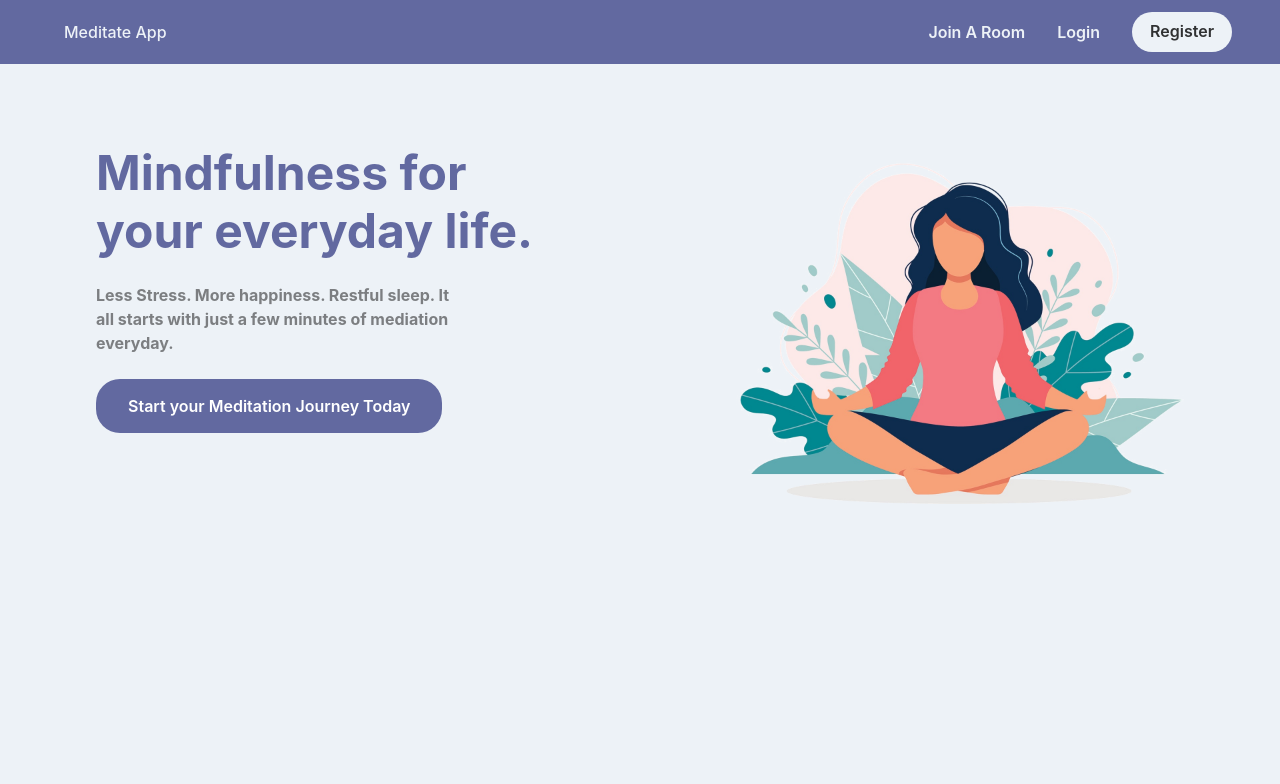
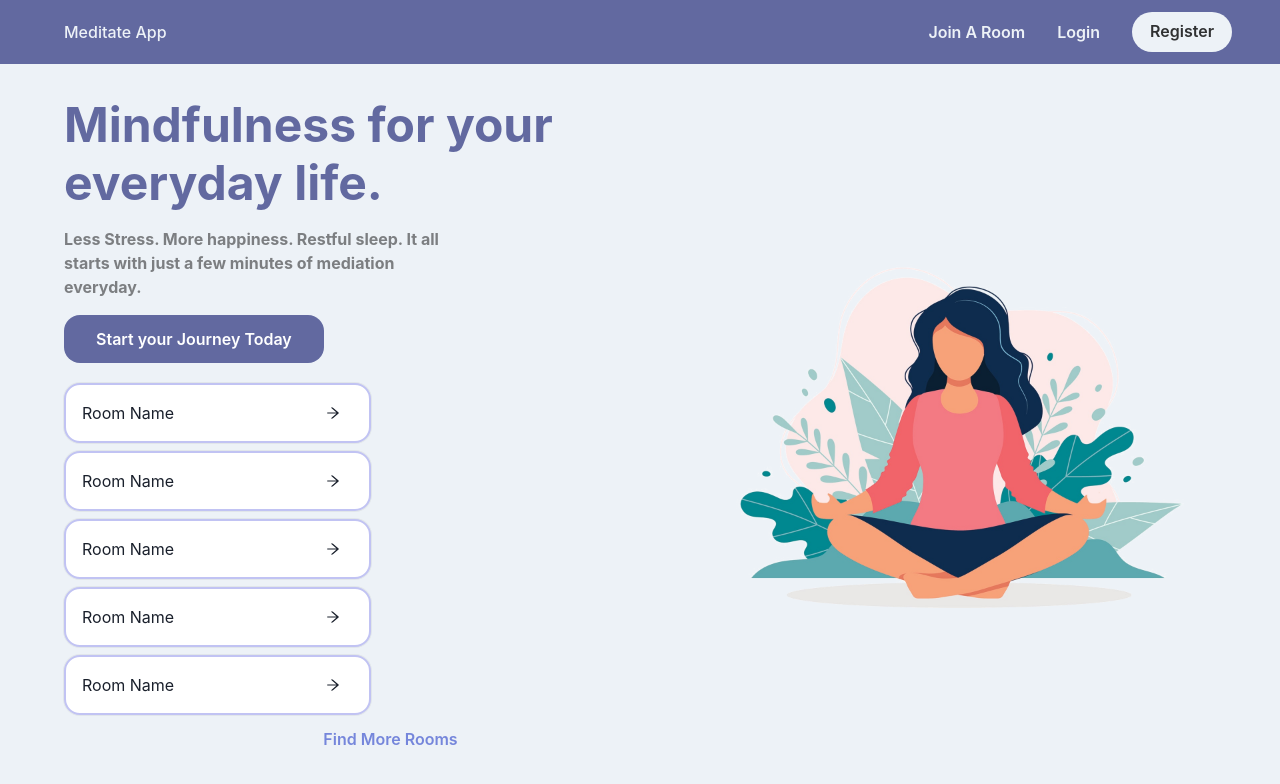
Before and after one commit to Umernasirr/meditations-app, a React (Create React App) app: page / in a window 1280 px wide. Shown: the top 784 px of the page. Built offline with nearby package versions, Linux system fonts and the light colour scheme; no server answers.

Commit message:
Live Rooms on Home Page

```diff
--- a/src/components/CountdownTimer.js
+++ b/src/components/CountdownTimer.js
@@ -69,27 +69,6 @@ const CountdownTimer = ({ isPlaying, setIsPlaying }) => {
       </CountdownCircleTimer>
       <Box my={4} />
       <Flex direction="row" align="center" justify="center">
-        <Flex justify="center" align="flex-end">
-          <AiOutlineFieldTime size={40} color="white" />
-          <Box mr={2} />
-          <NumberInput
-            step={1}
-            defaultValue={duration}
-            onChange={(val) => {
-              setDuration(val);
-              setKey(key + 1);
-            }}
-            min={1}
-            max={10000}
-          >
-            <NumberInputField borderRadius={8} bg="white" value={duration} />
-            <NumberInputStepper>
-              <NumberIncrementStepper />
-              <NumberDecrementStepper />
-            </NumberInputStepper>
-          </NumberInput>
-          <Box mr={4} />
-        </Flex>
         <Button
           width="200px"
           height="50px"
--- a/src/components/Header.js
+++ b/src/components/Header.js
@@ -26,12 +26,10 @@ const Header = ({ setShowJoinModal, setDrawerOpen, setShowModal, hasBg }) => {
     firebase
       .auth()
       .signOut()
-      .then(function() {
+      .then(function () {
         dispatch(clearUser);
       })
-      .catch(function(error) {
-        console.log(error);
-      });
+      .catch(function (error) {});
   };
   return (
     <Flex
--- a/src/components/JoinRoomModal.js
+++ b/src/components/JoinRoomModal.js
@@ -25,7 +25,7 @@ const JoinRoomModal = ({
       isOpen={showJoinModal}
       onClose={() => setShowJoinModal(false)}
     >
-      <ModalContent>
+      <ModalContent bg="gray.100">
         <ModalHeader>Join an Existing Room</ModalHeader>
         <ModalCloseButton />
         <ModalBody>
@@ -36,7 +36,7 @@ const JoinRoomModal = ({
             <Input
               value={roomName}
               onChange={(e) => setRoomName(e.target.value)}
-              placeholder="Enter Room Name"
+              placeholder="Enter Room Code"
               borderColor="brand.600"
               borderWidth={2}
               _focus={{ outline: "none" }}
--- /dev/null
+++ b/src/components/LiveRooms.js
@@ -0,0 +1,49 @@
+import React, { useState } from "react";
+
+import { Flex, Box, Text, Button, IconButton, Tooltip } from "@chakra-ui/react";
+import { AiOutlineAlignRight, AiOutlineArrowRight } from "react-icons/ai";
+
+const ROOMS = [1, 2, 3, 4, 5];
+
+const LiveRooms = ({ rooms }) => {
+  const handleClick = () => {};
+  return (
+    <Flex w="60%" direction="column">
+      {ROOMS.map((room) => (
+        <Flex
+          onClick={() => handleClick}
+          _hover={{
+            borderColor: "brand.600",
+          }}
+          p={2}
+          px={4}
+          my={1}
+          bg="white"
+          borderRadius={16}
+          boxShadow="xs"
+          borderColor="brand.400"
+          borderWidth={2}
+          align="center"
+          justify="space-between"
+        >
+          <Text>Room Name</Text>
+
+          <Tooltip label="Join Room" fontSize="sm" placement="top">
+            <IconButton
+              bg="transparent"
+              _hover={{
+                borderColor: "brand.100",
+                borderWidth: 2,
+              }}
+              borderRadius={8}
+              _focus={{ outline: "none" }}
+              icon={<AiOutlineArrowRight />}
+            />
+          </Tooltip>
+        </Flex>
+      ))}
+    </Flex>
+  );
+};
+
+export default LiveRooms;
--- a/src/components/MeditationChat.js
+++ b/src/components/MeditationChat.js
@@ -12,6 +12,7 @@ import {
   Spacer,
   IconButton,
   Tooltip,
+  useClipboard,
 } from "@chakra-ui/react";
 import {
   AiOutlineCloseCircle,
@@ -29,6 +30,10 @@ const MeditationChat = ({ selectedRoom, setSelectedRoom }) => {
   const [messages, setMessages] = useState([]);
   const [messageTxt, setMessageTxt] = useState("");
   const { currentUser } = useSelector((state) => state.user);
+  const [value, setValue] = React.useState("Hello world");
+  const { hasCopied, onCopy } = useClipboard(
+    selectedRoom.id ? selectedRoom.id : ""
+  );
 
   const roomsRef = firebase.firestore().collection("rooms");
 
@@ -85,7 +90,7 @@ const MeditationChat = ({ selectedRoom, setSelectedRoom }) => {
       <Box my={4} />
 
       <Flex px={0} direction="column">
-        {messages.length > 0 &&
+        {messages.length > 0 ? (
           messages.map((msg, index) => (
             <Flex
               key={index.toString()}
@@ -138,7 +143,29 @@ const MeditationChat = ({ selectedRoom, setSelectedRoom }) => {
 
               {index === messages.length - 1 && <div ref={messagesEndRef} />}
             </Flex>
-          ))}
+          ))
+        ) : (
+          <Flex w="full" justify="center" align="center" direction="column">
+            <Text textAlign="center" fontWeight="medium" fontSize={18} mx={8}>
+              Invite More by Copying the Room Code Below:
+            </Text>
+
+            <Box mt={4} />
+            <Flex justify="flex-start" w="full">
+              <Input value={selectedRoom.id} />
+
+              <Button
+                bg="brand.600"
+                color="white"
+                _hover={{ bg: "brand.800" }}
+                onClick={onCopy}
+                ml={2}
+              >
+                {hasCopied ? "Copied" : "Copy"}
+              </Button>
+            </Flex>
+          </Flex>
+        )}
       </Flex>
       <Spacer />
       <Box py={2} />
--- a/src/components/MyDrawer.js
+++ b/src/components/MyDrawer.js
@@ -52,7 +52,6 @@ const MyDrawer = ({
     }
   }, [rooms]);
 
-  console.log(rooms);
   const [searchTxt, setSearchTxt] = useState("");
   return (
     <Drawer
--- a/src/containers/Dashboard.js
+++ b/src/containers/Dashboard.js
@@ -1,20 +1,31 @@
 import React, { useState } from "react";
 
-import { Flex, Box, Text, Grid, Button, Image } from "@chakra-ui/react";
+import {
+  Flex,
+  Box,
+  Text,
+  Grid,
+  Button,
+  Image,
+  Tooltip,
+} from "@chakra-ui/react";
 import Header from "../components/Header";
 import { GiTriquetra } from "react-icons/gi";
+import { useHistory } from "react-router";
+import LiveRooms from "../components/LiveRooms";
 const meditationCoverImg = process.env.PUBLIC_URL + "/meditation_cover.png";
 
 const Dashboard = () => {
+  const history = useHistory();
   const [showJoinModal, setShowJoinModal] = useState(false);
   return (
     <Flex flex bg="gray.100" w="full" h="full" direction="column">
       <Header hasBg={true} setShowJoinModal={setShowJoinModal} />
 
-      <Box mt={20} />
+      <Box mt={8} />
 
       <Grid templateColumns="repeat(2, 1fr)">
-        <Flex mx={24} direction="column">
+        <Flex mx={16} direction="column">
           <Text
             fontSize="5xl"
             fontWeight="bold"
@@ -24,26 +35,38 @@ const Dashboard = () => {
             Mindfulness for your everyday life.
           </Text>
 
-          <Box mt={6} />
+          <Box mt={4} />
 
           <Text w="80%" fontSize="md" fontWeight="bold" color="blackAlpha.600">
             Less Stress. More happiness. Restful sleep. It all starts with just
             a few minutes of mediation everyday.
           </Text>
 
-          <Box mt={6} />
+          <Box mt={4} />
           <Flex>
             <Button
               color="white"
               bg="brand.800"
-              height="54px"
-              borderRadius={24}
+              height="48px"
+              borderRadius={16}
               px={8}
               _focus={{ outline: "none" }}
               _active={{ backgroundColor: "facebook.900" }}
               _hover={{ backgroundColor: "facebook.700" }}
+              onClick={() => history.push("/meditate")}
             >
-              Start your Meditation Journey Today
+              Start your Journey Today
+            </Button>
+          </Flex>
+          <Box mt={4} />
+          <LiveRooms />
+          <Flex width="80%" justify="flex-end">
+            <Button
+              color="brand.600"
+              bg="transparent"
+              _hover={{ color: "brand.800" }}
+            >
+              Find More Rooms
             </Button>
           </Flex>
         </Flex>
--- a/src/containers/Login.js
+++ b/src/containers/Login.js
@@ -46,7 +46,6 @@ const Login = () => {
           history.push("/rooms");
         })
         .catch((err) => {
-          console.log(err);
           setErrors([err]);
         });
     } else {
```
